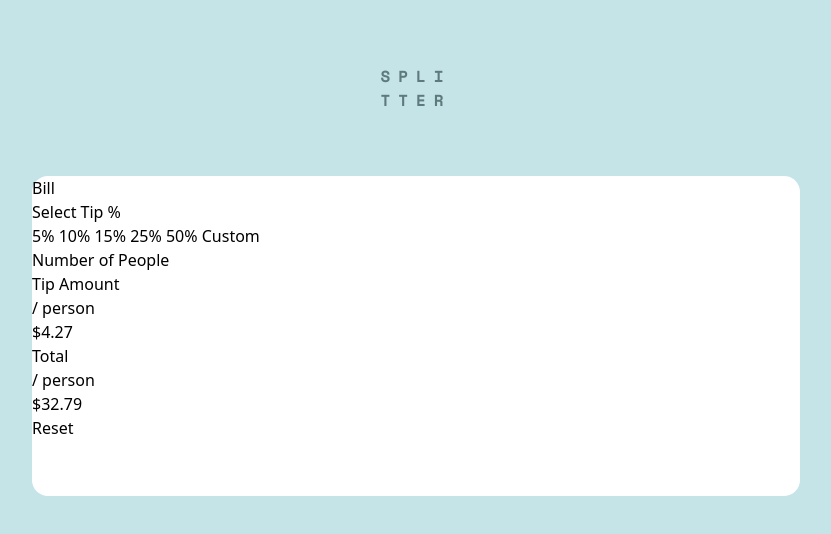
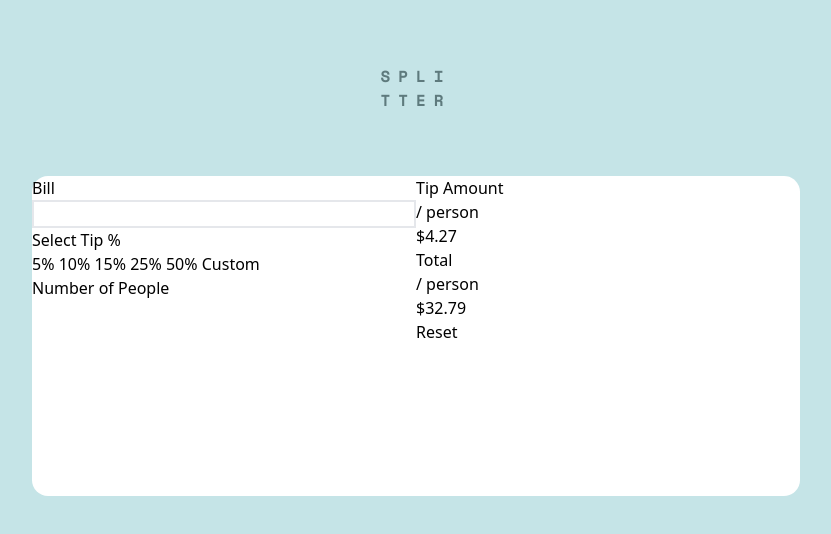
Before and after one commit to FreeCodeTheory/tip_calculator_app_challenge, a website: page index.html in a window 1280 px wide. Shown: the whole page, without its empty margins (224-1055 px from the left). Drawn offline with nearby package versions, Linux system fonts and the light colour scheme.

Commit message:
Tailwing CSS Commit

```diff
--- a/index.html
+++ b/index.html
@@ -18,12 +18,12 @@
 </head>
 <body class="flex flex-col justify-center items-center bg-light-grayish-cyan">
   <h1 class="m-[5%] font-space uppercase tracking-[8px] text-dark-grayish-cyan">Spli<br>tter</h1>
-  <div class="w-[60%] h-80 bg-white rounded-2xl">
-    <section>
+  <div class="w-[60%] h-80 bg-white rounded-2xl flex">
+    <section class="w-1/2">
       <div>
-        <form action="">
+        <form action="" class="flex flex-col">
           <label for="bill">Bill</label>
-          <input type="number" id="bill" name="bill">
+          <input type="number" id="bill" name="bill" class="border-2">
         </form>
       </div>
       <div>
@@ -44,6 +44,7 @@
         </div>
       </div>
     </section>
+    <section class="w-1/2">
       <div>
         <div>
           <p>Tip Amount</p>
@@ -61,8 +62,6 @@
         </div>
       </div>
       <button>Reset</button>
-    <section>
-
     </section>
   </div>
 
```
Also changed, not shown: dist/output.css.
